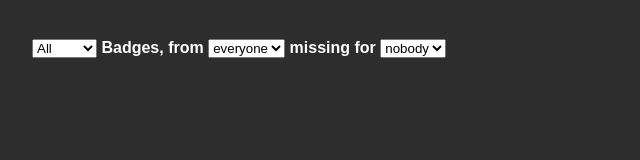
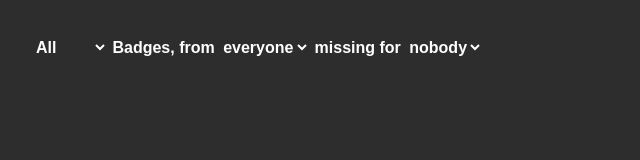
Before and after one commit to th2/bargraph, a website: page public/badges.html in a window 1280 px wide. Shown: the whole page, without its empty margins (0-640 px from the left). Drawn offline with Linux system fonts and the light colour scheme; no server answers.

Commit message:
Style dropdowns

```diff
--- a/public/style.css
+++ b/public/style.css
@@ -86,3 +86,12 @@ table img {
     height: 40px;
     vertical-align: middle;
 }
+
+select {
+    background-color: #2D2D2D;
+    color: white;
+    font-family: Arial, Helvetica, sans-serif;
+    font-size: 1em;
+    font-weight: bold;
+    border-width: 0px;
+}
```
Also changed, not shown: public/list.html (+7 -4 lines).
